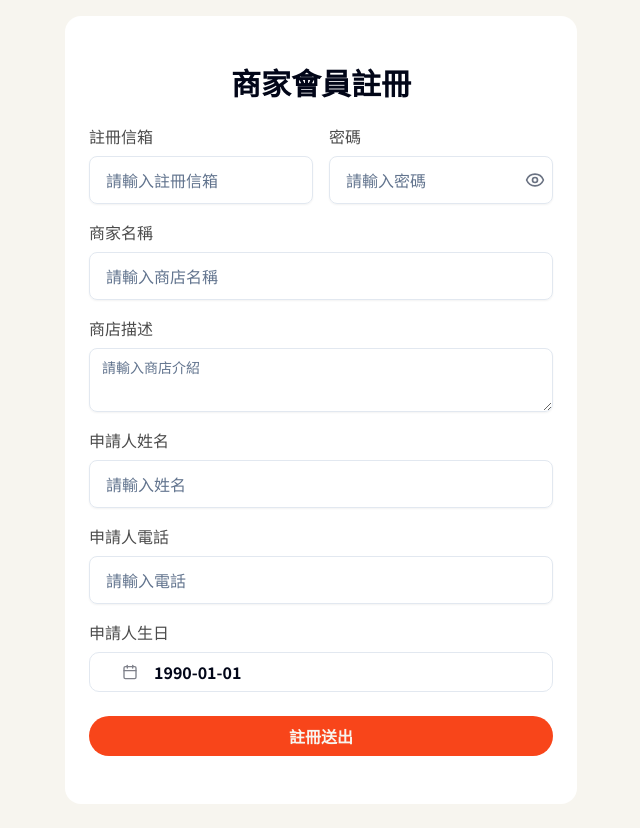
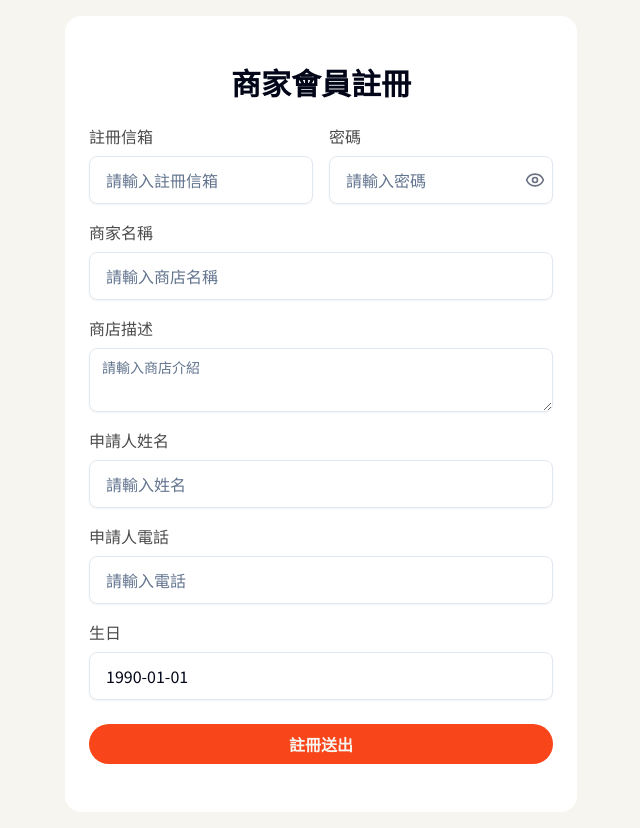
Before and after one commit to MisTPEBUS/stay-mi-next-app, a Next.js app: page /brand/signUp in a window 1280 px wide. Shown: the whole page, without its empty margins (319-959 px from the left). Built offline with nearby package versions, Linux system fonts and the light colour scheme; no server answers.

Commit message:
fix:移除date元件改text 因版本沒有顯示年月

```diff
--- a/src/app/(main)/(auth)/signUp/signUpFields.ts
+++ b/src/app/(main)/(auth)/signUp/signUpFields.ts
@@ -42,10 +42,10 @@ export const signUpFields: FormFieldConfig<SignUpFieldType>[] = [
     required: true,
   },
   {
-    type: "date",
+    type: "text",
     label: "生日",
     name: "birthday",
-    placeholder: "請輸入姓名",
+    placeholder: "範例:2020-01-01",
     required: true,
   },
 ];
--- a/src/app/brand/signUp/signUpFields.ts
+++ b/src/app/brand/signUp/signUpFields.ts
@@ -50,10 +50,10 @@ export const signUpFields: FormFieldConfig<SignUpFieldType>[] = [
     required: true,
   },
   {
-    type: "date",
-    label: "申請人生日",
+    type: "text",
+    label: "生日",
     name: "birthday",
-    placeholder: "請輸入姓名",
+    placeholder: "範例:2020-01-01",
     required: true,
   },
 ];
```
